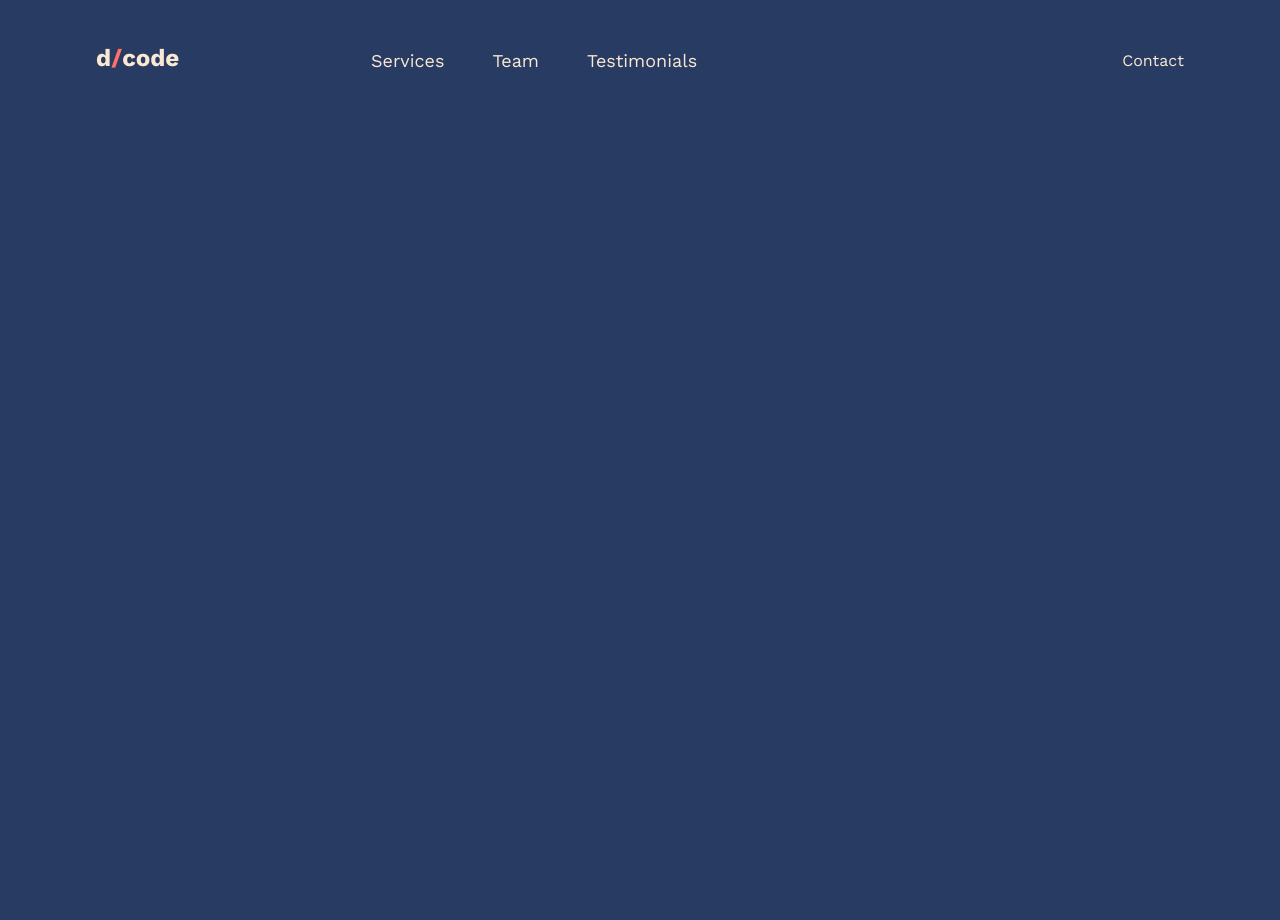
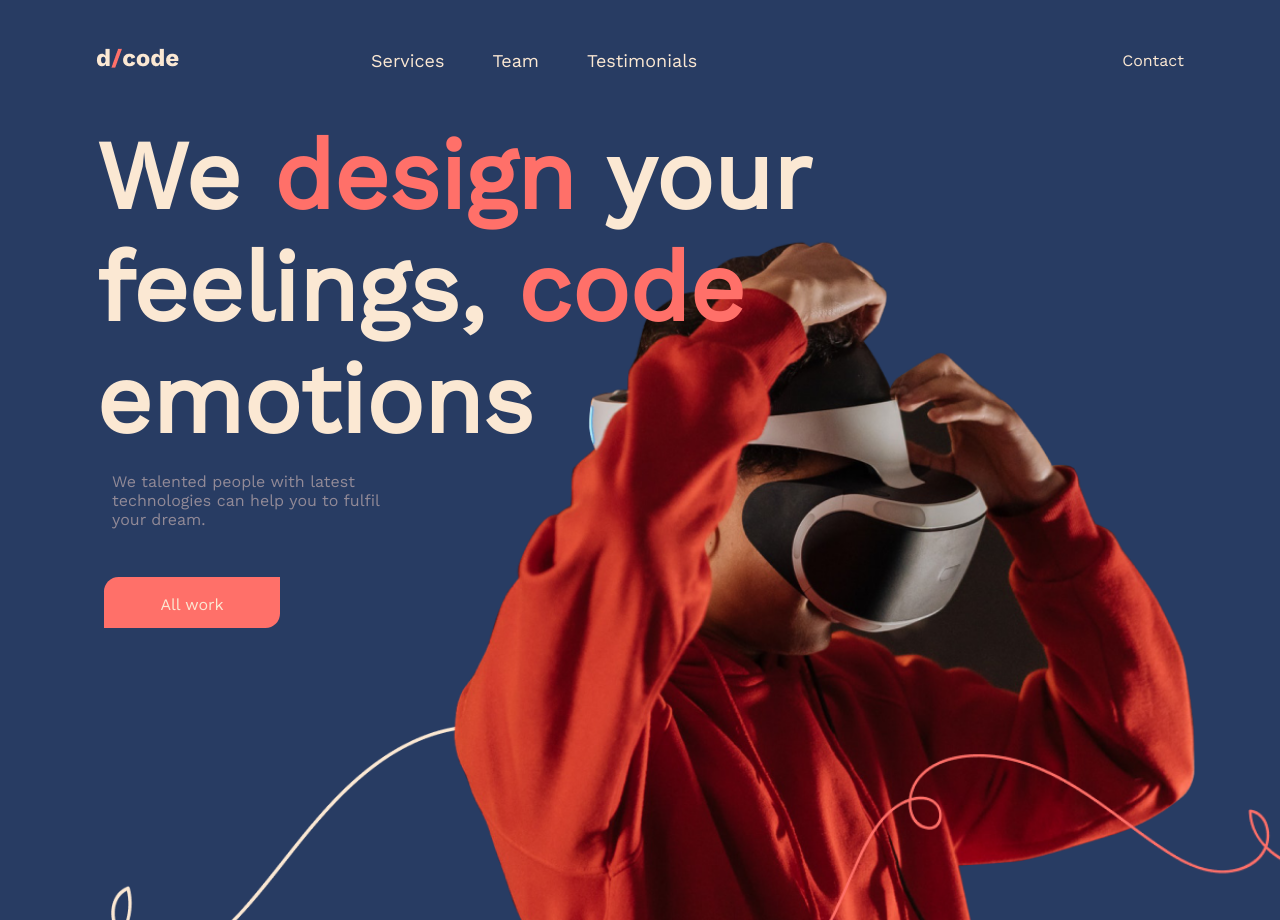
Before and after one commit to Akinsuyiphilip/Dcodes, a React (Create React App) app: page / in a window 1280 px wide. Before the commit the page ends 800 px from the top, so only its background shows below. Built offline with nearby package versions, Linux system fonts and the light colour scheme.

Commit message:
add homepage

```diff
--- a/src/App.js
+++ b/src/App.js
@@ -1,11 +1,12 @@
 import React from 'react';
-import Navbar from './Components/Navbar';
+import Homepage from './Components/Homepage/Homepage';
+
 
 
 function App() {
   return (
     <div className="App">
-      <Navbar />
+      <Homepage />
     </div>
   );
 }
--- /dev/null
+++ b/src/Components/Button.jsx
@@ -0,0 +1,15 @@
+import React from 'react'
+
+function Button() {
+return (
+<>
+    <div className="Button">
+        <a>
+            All work
+        </a>
+    </div>
+</>
+)
+}
+
+export default Button
--- /dev/null
+++ b/src/Components/Homepage/Homepage.jsx
@@ -0,0 +1,33 @@
+import React from 'react';
+import { BrowserRouter as Router} from 'react-router-dom';
+import Button from '../Button';
+import Navbar from '../Navbar';
+
+
+
+
+function Homepage() {
+  return (
+    <>
+    <Navbar />
+    <Router>
+        <div className="homepage">
+            <div className="textarea">
+                <h3>
+                We  <span> design </span>your feelings,<span> code</span> emotions
+                </h3>
+                <p>
+                We talented people with latest technologies can help you to fulfil your dream.
+                </p>
+            </div>
+            <div className="btn">
+            <Button />
+            </div>
+
+        </div>
+    </Router>
+    </>
+  )
+}
+
+export default Homepage
--- a/src/index.css
+++ b/src/index.css
@@ -49,4 +49,39 @@ body .navbar .contact a {
   text-align: center;
   text-decoration: none;
   color: var(--text-color1);
+}
+body .Button {
+  display: block;
+  padding: 1.1rem 3rem;
+  width: 5rem;
+  height: 1rem;
+  background: var(--btn-color);
+  text-align: center;
+  border-bottom-right-radius: 0.91rem;
+  border-top-left-radius: 0.91rem;
+  color: var(--text-color1);
+}
+body .homepage {
+  margin: 0rem 0 0;
+  height: 100vh;
+  background: url(./Components/images/Line\ 2.png), url(./Components/images/vr\ 1.png), url(./Components/images/Line\ 1.png);
+  background-repeat: no-repeat, no-repeat, no-repeat;
+  background-size: 80%, contain, 100%;
+  background-position: right -80px bottom -210px, right 80px bottom -100px, right 0 bottom -100px;
+}
+body .homepage .textarea h3 {
+  font-size: var(--font-size-2);
+  font-weight: 700;
+  margin: 0 20rem 1rem 6rem;
+  color: var(--text-color1);
+}
+body .homepage .textarea h3 span {
+  color: var(--btn-color);
+}
+body .homepage .textarea p {
+  color: var(--paragraghs);
+  padding: 0 54rem 0 7rem;
+}
+body .homepage .btn {
+  margin: 3rem 6.5rem;
 }/*# sourceMappingURL=index.css.map */
--- a/src/index.scss
+++ b/src/index.scss
@@ -15,6 +15,7 @@ body {
     box-sizing: border-box;
     background-color: var(--bg-color);
     font-family: 'Work Sans', sans-serif;
+
     .navbar {
         margin: 3rem 6rem;
         display: flex;
@@ -59,4 +60,53 @@ body {
             }
         }
     }
+
+    .Button {
+        display: block;
+        padding: 1.1rem 3rem;
+        width: 5rem;
+        height: 1rem;
+        background: var(--btn-color);
+        text-align: center;
+        border-bottom-right-radius: .91rem;
+        border-top-left-radius: .91rem;
+        color: var(--text-color1);
+        a {
+
+        }
+    }
+    .homepage{
+        margin: 0rem  0 0;
+        height: 100vh;
+        background: url(./Components/images/Line\ 2.png),url(./Components/images/vr\ 1.png),url(./Components/images/Line\ 1.png);
+        background-repeat: no-repeat,
+                           no-repeat,
+                           no-repeat;
+        background-size: 80%,
+                         contain,
+                         100%;
+        background-position:right -80px bottom -210px,
+                            right 80px bottom -100px,
+                            right 0 bottom -100px;
+
+
+        .textarea{
+            h3{
+                font-size: var(--font-size-2);
+                font-weight: 700;
+                margin: 0 20rem 1rem 6rem;
+                color: var(--text-color1);
+                span{
+                    color: var(--btn-color);
+                }
+            }
+            p{
+                color: var(--paragraghs);
+                padding: 0 54rem 0 7rem;
+            }
+        }
+        .btn{
+            margin: 3rem 6.5rem;
+        }
+    }
 }
```
Also changed, not shown: 1 other file (tests, documents, lock files or other folders).
